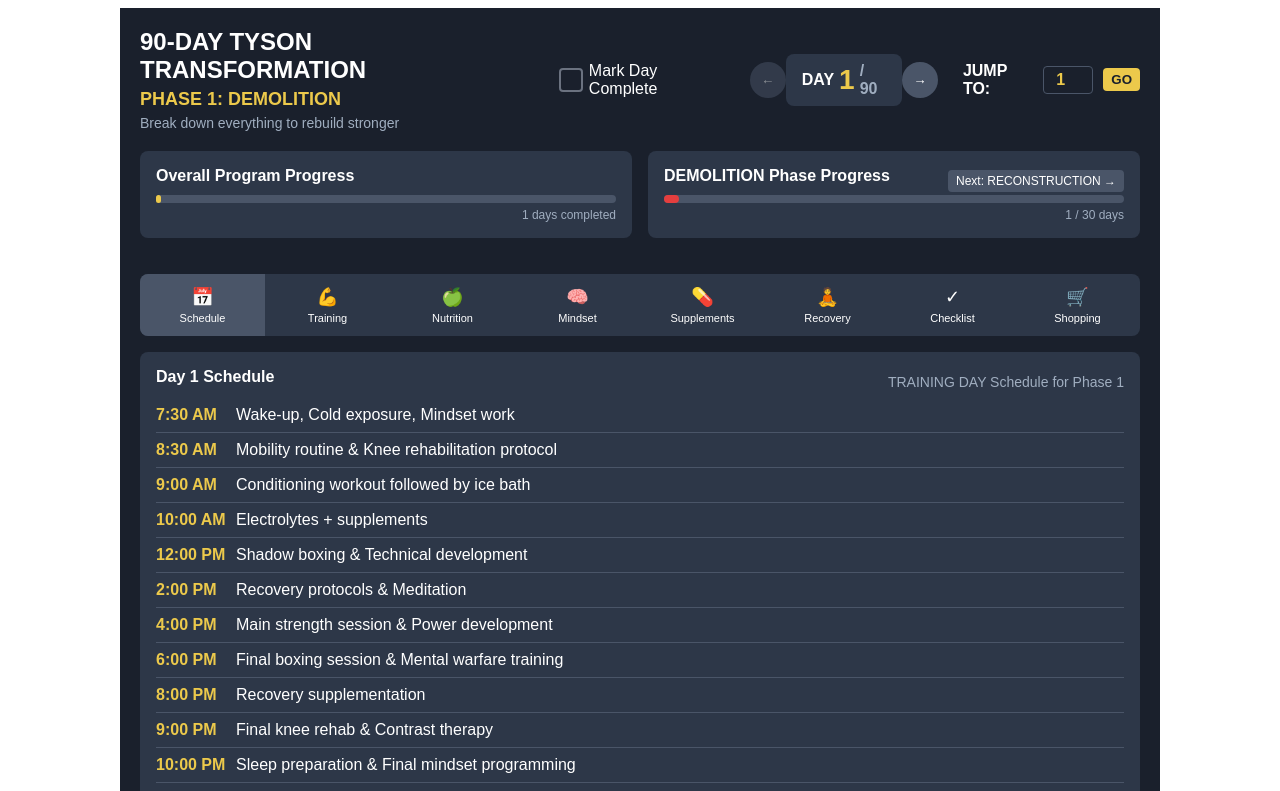
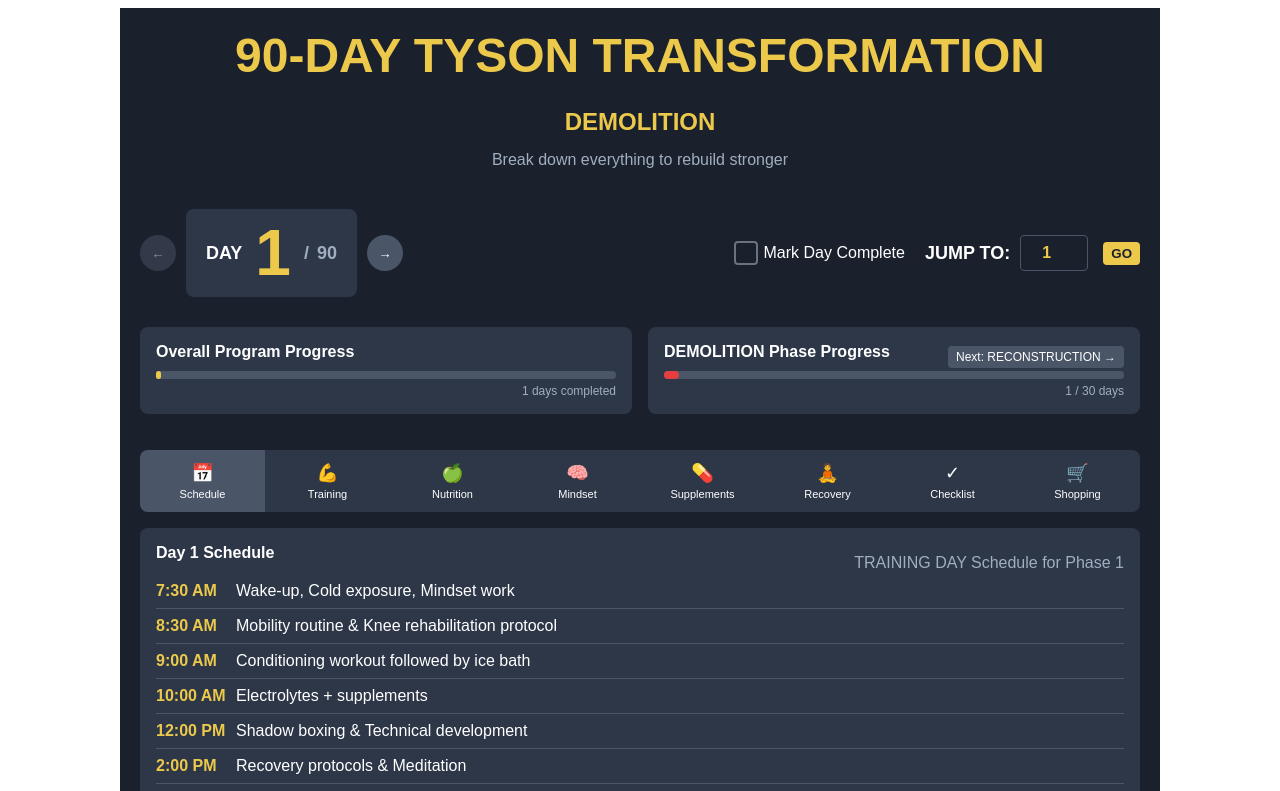
Before and after one commit to Dgcode88/tyson2, a React (Create React App) app: page / in a window 1280 px wide. Shown: the top 791 px of the page. Built offline with nearby package versions, Linux system fonts and the light colour scheme.

Commit message:
Update layout and styling

```diff
--- a/src/App.js
+++ b/src/App.js
@@ -15,44 +15,71 @@ const Container = styled.div`
 const Header = styled.div`
   display: flex;
   flex-direction: column;
-  margin-bottom: 20px;
-
-  @media (min-width: 768px) {
-    flex-direction: row;
-    justify-content: space-between;
   align-items: center;
-  }
-`;
-
-const Title = styled.div``;
+  margin-bottom: 40px;
+  width: 100%;
+  text-align: center;
+`;
 
 const MainTitle = styled.h1`
+  font-size: 48px;
+  font-weight: bold;
+  margin: 0 0 20px 0;
+  text-align: center;
+  color: #ecc94b;
+  width: 100%;
+`;
+
+const SubTitle = styled.h2`
   font-size: 24px;
-  font-weight: bold;
-  margin: 0;
-`;
-
-const SubTitle = styled.h2`
-  font-size: 18px;
   color: #ecc94b;
   margin: 5px 0;
+  text-align: center;
 `;
 
 const Description = styled.p`
   color: #a0aec0;
-  font-size: 14px;
-  margin: 0;
+  font-size: 16px;
+  margin: 10px 0 0 0;
+  text-align: center;
 `;
 
 const DaySelector = styled.div`
   display: flex;
   align-items: center;
+  justify-content: space-between;
+  gap: 20px;
+  margin: 0 0 30px 0;
+  width: 100%;
+`;
+
+const DayControls = styled.div`
+  display: flex;
+  align-items: center;
   gap: 10px;
-  margin-top: 15px;
-
-  @media (min-width: 768px) {
-    margin-top: 0;
-  }
+`;
+
+const DayDisplay = styled.div`
+  background-color: #2d3748;
+  padding: 12px 20px;
+  border-radius: 8px;
+  display: flex;
+  align-items: center;
+  gap: 8px;
+`;
+
+const DayText = styled.span`
+  font-weight: bold;
+  font-size: 18px;
+  color: ${props => props.dim ? '#a0aec0' : 'white'};
+`;
+
+const DayNumber = styled.span`
+  color: #ecc94b;
+  font-size: 64px;
+  font-weight: bold;
+  line-height: 1;
+  margin: 0 5px;
 `;
 
 const Button = styled.button`
@@ -75,38 +102,6 @@ const Button = styled.button`
   }
 `;
 
-const DayDisplay = styled.div`
-  background-color: #2d3748;
-  padding: 8px 16px;
-  border-radius: 8px;
-  display: flex;
-  align-items: center;
-`;
-
-const DayText = styled.span`
-  font-weight: bold;
-`;
-
-const DayNumber = styled.span`
-  color: #ecc94b;
-  font-size: 28px; /* Increased size */
-  font-weight: bold;
-  margin: 0 5px;
-`;
-
-const DayInput = styled.input`
-  background-color: #1a202c;
-  border: 1px solid #4a5568;
-  border-radius: 4px;
-  color: #ecc94b;
-  width: 40px;
-  padding: 4px;
-  margin: 0 5px;
-  text-align: center;
-  font-size: 16px;
-  font-weight: bold;
-`;
-
 const GoButton = styled.button`
   background-color: #ecc94b;
   color: #1a202c;
@@ -394,6 +389,19 @@ const VisualizationScript = styled.div`
   margin-top: 12px;
   border-left: 3px solid #805ad5;
   font-style: italic;
+`;
+
+const DayInput = styled.input`
+  background-color: #1a202c;
+  border: 1px solid #4a5568;
+  border-radius: 4px;
+  color: #ecc94b;
+  width: 50px;
+  padding: 8px;
+  margin: 0;
+  text-align: center;
+  font-size: 16px;
+  font-weight: bold;
 `;
 
 function App() {
@@ -2131,30 +2139,13 @@ function App() {
   return (
     <Container>
       <Header>
-        <Title>
         <MainTitle>90-DAY TYSON TRANSFORMATION</MainTitle>
-          <SubTitle>
-            PHASE {currentPhase}: {phaseInfo[currentPhase].name}
-          </SubTitle>
+        <SubTitle>{phaseInfo[currentPhase].name}</SubTitle>
         <Description>{phaseInfo[currentPhase].description}</Description>
-        </Title>
+      </Header>
+
       <DaySelector>
-          <DayCompletionCheckbox
-            onClick={() => toggleDayCompletion(currentDay)}
-          >
-            <Checkbox checked={completedDays[currentDay]}>
-              {completedDays[currentDay] && "✓"}
-            </Checkbox>
-            <span>Mark Day Complete</span>
-          </DayCompletionCheckbox>
-
-          <div
-            style={{
-              display: "flex",
-              alignItems: "center",
-              marginLeft: "10px",
-            }}
-          >
+        <DayControls>
           <Button
             onClick={() => handleDayChange(currentDay - 1)}
             disabled={currentDay === 1}
@@ -2164,7 +2155,8 @@ function App() {
           <DayDisplay>
             <DayText>DAY</DayText>
             <DayNumber>{currentDay}</DayNumber>
-              <DayText style={{ color: "#a0aec0" }}>/ 90</DayText>
+            <DayText dim>/</DayText>
+            <DayText dim>90</DayText>
           </DayDisplay>
           <Button
             onClick={() => handleDayChange(currentDay + 1)}
@@ -2172,15 +2164,17 @@ function App() {
           >
             →
           </Button>
-          </div>
-
-          <div
-            style={{
-              marginLeft: "15px",
-              display: "flex",
-              alignItems: "center",
-            }}
-          >
+        </DayControls>
+
+        <div style={{ display: 'flex', alignItems: 'center', gap: '20px' }}>
+          <DayCompletionCheckbox onClick={() => toggleDayCompletion(currentDay)}>
+            <Checkbox checked={completedDays[currentDay]}>
+              {completedDays[currentDay] && "✓"}
+            </Checkbox>
+            <span>Mark Day Complete</span>
+          </DayCompletionCheckbox>
+
+          <div style={{ display: 'flex', alignItems: 'center', gap: '10px' }}>
             <DayText>JUMP TO:</DayText>
             <DayInput
               type="number"
@@ -2192,8 +2186,8 @@ function App() {
             />
             <GoButton onClick={jumpToDay}>GO</GoButton>
           </div>
+        </div>
       </DaySelector>
-      </Header>
 
       <ProgressSection>
         <Card>
```
Lines whose indentation alone changed are shown as unchanged.
